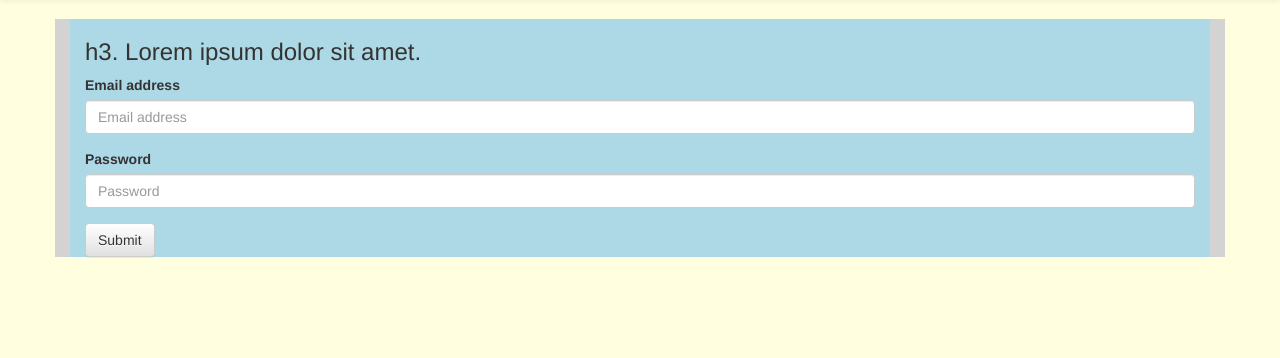
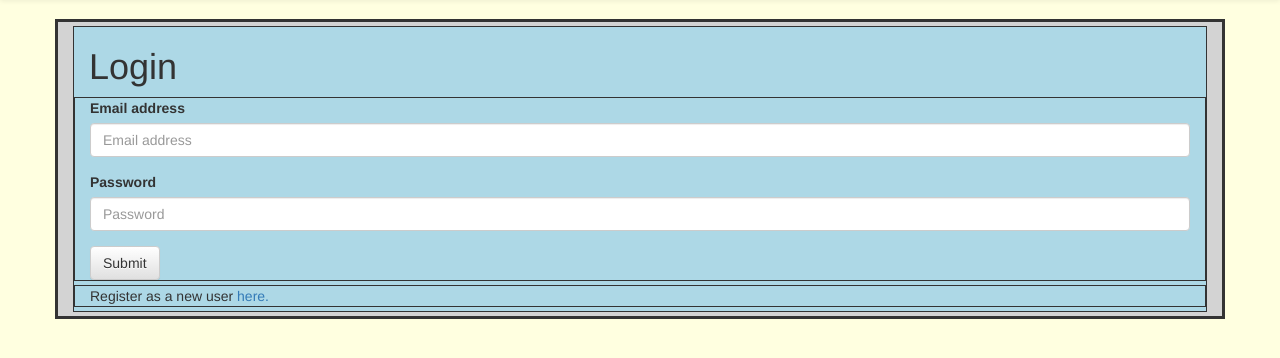
Before and after one commit to CarbonJ/Piewhole, a Flask app: page /login in a window 1280 px wide. Shown: the part 51-409 px from the top of the page. Run offline with Flask 2, Linux system fonts and the light colour scheme; some libraries are stand-ins or nearby versions.

Commit message:
Fixing boxes

```diff
--- a/piewhole/static/css/main.css
+++ b/piewhole/static/css/main.css
@@ -4,8 +4,13 @@ body { padding-top: 70px;
 
 div.container {
     background: lightgray;
+    border-style: solid;
 }
 
 div.row {
     background: lightblue;
+    margin-top: 4px;
+    margin-bottom: 4px;
+    border-style: solid;
+    border-width: 1px;
 }
--- a/piewhole/templates/login.html
+++ b/piewhole/templates/login.html
@@ -1,40 +1,14 @@
 {% extends "base.html" %}
 {% block content %}
-
-<!-- <div class="container">
-    <div class="row">
-    <class='col-sm-12'>
-    <h1>Login</h1>
-    </div>
-    <div class="row">
-        <div class="col-sm-6 col-md-4 col-lg-12">
-            <form role="form" method="POST">
-                <div class="form-group">
-                    <label for="email">Email address</label>
-                    <input type="email" class="form-control" id="email" name="email" placeholder="Email address" required>
-                </div>
-                <div class="form-group">
-                    <label for="password">Password</label>
-                    <input type="password" class="form-control" id="password" name="password" placeholder="Password" required>
-                </div>
-                <button type="submit" class="btn btn-default">Submit</button>
-            </form>
-        </div>
-    <div class="row">
-    <class="col-sm-1 col-md-4 col-lg-12">
-    Register as a new user <a href='{{ url_for('register_user_get') }}'>here.</a>
-    </div>
-    </div>
-</div> -->
 
 <div class="container-fluid">
     <div class="row">
         <div class="col-sm-6 col-md-4 col-lg-12">
-            <h3>
-                h3. Lorem ipsum dolor sit amet.
-            </h3>
+            <h1>
+                Login
+            </h1>
             <div class="row">
-                <div class="col-md-12">
+                <div class="ol-sm-6 col-md-4 col-lg-12">
                 <form role="form" method="POST">
                 <div class="form-group">
                     <label for="email">Email address</label>
@@ -48,30 +22,13 @@
             </form>
                 </div>
             </div>
+            <div class="row">
+                <div class="ol-sm-6 col-md-4 col-lg-12">
+                Register as a new user <a href='{{ url_for('register_user_get') }}'>here.</a>
+                </div>
+            </div>
         </div>
     </div>
 </div>
 
 {% endblock %}
-
-<!-- <div class="container-fluid">
-    <div class="row">
-        <div class="col-md-12">
-        </div>
-    </div>
-</div>
-
-
-<div class="container-fluid">
-    <div class="row">
-        <div class="col-md-12">
-            <h3>
-                h3. Lorem ipsum dolor sit amet.
-            </h3>
-            <div class="row">
-                <div class="col-md-12">
-                </div>
-            </div>
-        </div>
-    </div>
-</div> -->
```
